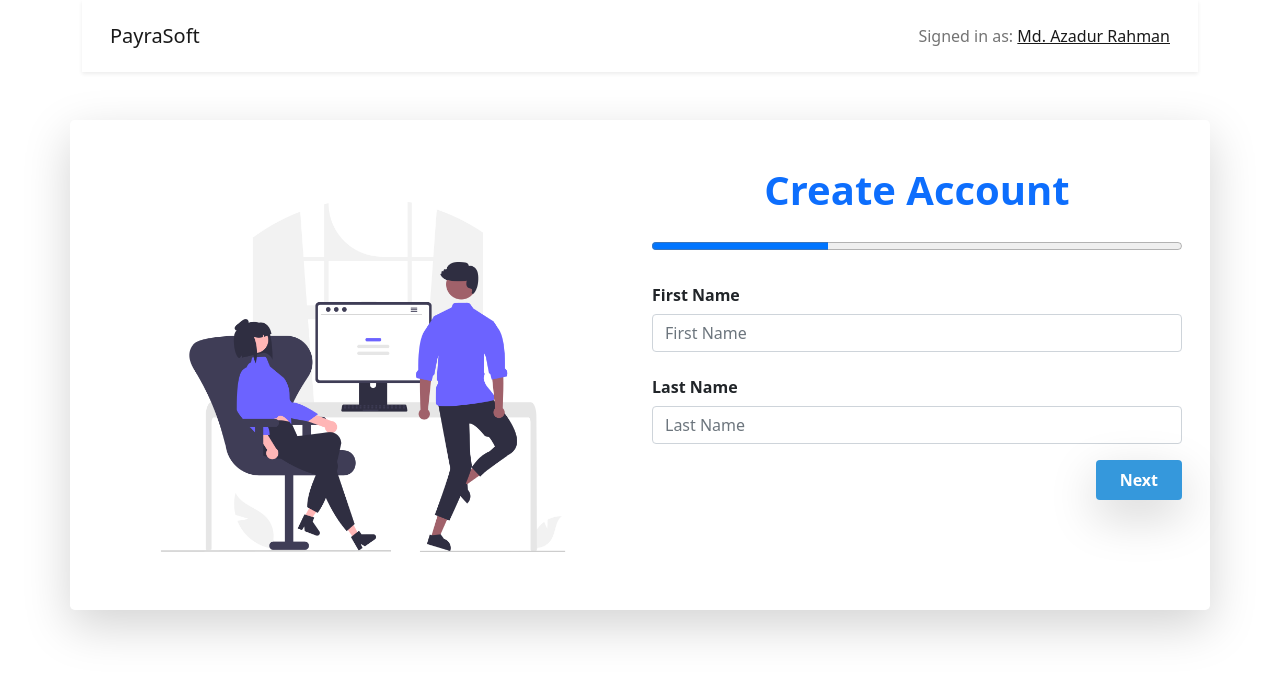
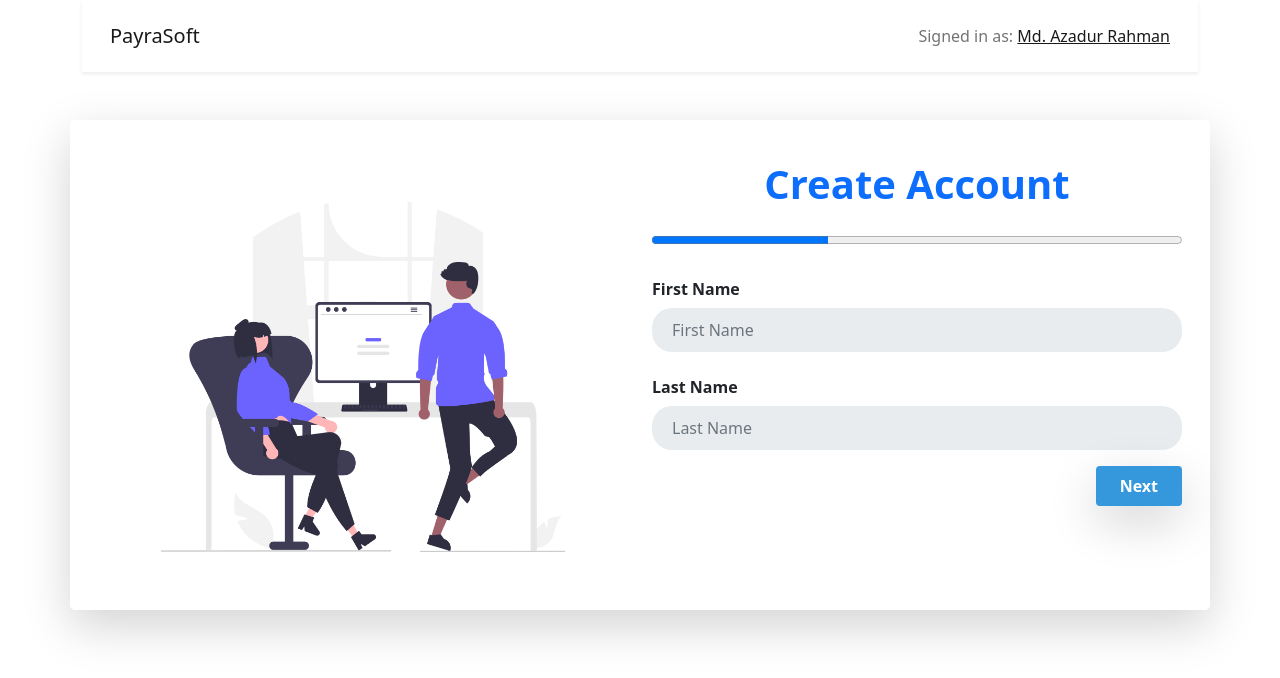
Before and after one commit to iazadur/payrasoft, a React (Create React App) app: page / in a window 1280 px wide. Shown: the top 678 px of the page. Built offline with nearby package versions, Linux system fonts and the light colour scheme.

Commit message:
complete

```diff
--- a/src/App.css
+++ b/src/App.css
@@ -36,3 +36,10 @@
     transform: rotate(360deg);
   }
 }
+
+.inputField{
+  border: none !important;
+  background-color: #e9ecef !important;
+  border-radius: 20px !important;
+  padding: 10px 20px !important;
+}
--- a/src/components/Login/Birthday.jsx
+++ b/src/components/Login/Birthday.jsx
@@ -9,7 +9,7 @@ const Birthday = ({ handleOnBlur }) => {
                     <b> Phone Number</b>
                 </Form.Label>
                 <Col sm={12}>
-                    <Form.Control onBlur={handleOnBlur} name="PhoneNumber" type="Number" placeholder="Phone Number" />
+                    <Form.Control onBlur={handleOnBlur} className="inputField" name="PhoneNumber" type="Number" placeholder="Phone Number" />
                 </Col>
             </Form.Group>
 
@@ -18,7 +18,7 @@ const Birthday = ({ handleOnBlur }) => {
                     <b>Date of Year</b>
                 </Form.Label>
                 <Col sm={12}>
-                    <Form.Control onBlur={handleOnBlur} name="DOY" type="number" placeholder="Date of Year" />
+                    <Form.Control onBlur={handleOnBlur} className="inputField" name="DOY" type="number" placeholder="Date of Year" />
                 </Col>
             </Form.Group>
         </div>
--- a/src/components/Login/Contact.jsx
+++ b/src/components/Login/Contact.jsx
@@ -9,7 +9,7 @@ const Contact = ({ handleOnBlur }) => {
                 <b>Email</b>
                 </Form.Label>
                 <Col sm={12}>
-                    <Form.Control onBlur={handleOnBlur} name="email" type="email" placeholder="Email" />
+                    <Form.Control onBlur={handleOnBlur} className="inputField" name="email" type="email" placeholder="Email" />
                 </Col>
             </Form.Group>
 
@@ -18,7 +18,7 @@ const Contact = ({ handleOnBlur }) => {
                     <b>Password</b>
                 </Form.Label>
                 <Col sm={12}>
-                    <Form.Control onBlur={handleOnBlur} name="password" type="password" placeholder="Password" />
+                    <Form.Control onBlur={handleOnBlur} className="inputField" name="password" type="password" placeholder="Password" />
                 </Col>
             </Form.Group>
         </div>
--- a/src/components/Login/Name.jsx
+++ b/src/components/Login/Name.jsx
@@ -10,7 +10,7 @@ const Name = ({ handleOnBlur }) => {
                     <b>First Name</b>
                 </Form.Label>
                 <Col sm={12}>
-                    <Form.Control onBlur={handleOnBlur} name="FirstName" type="text" placeholder="First Name" />
+                    <Form.Control onBlur={handleOnBlur} className="inputField" name="FirstName" type="text" placeholder="First Name" />
                 </Col>
             </Form.Group>
 
@@ -19,7 +19,7 @@ const Name = ({ handleOnBlur }) => {
                     <b>Last Name</b>
                 </Form.Label>
                 <Col sm={12}>
-                    <Form.Control onBlur={handleOnBlur} name="LastName" type="text" placeholder="Last Name" />
+                    <Form.Control onBlur={handleOnBlur} className="inputField" name="LastName" type="text" placeholder="Last Name" />
                 </Col>
             </Form.Group>
 
```
